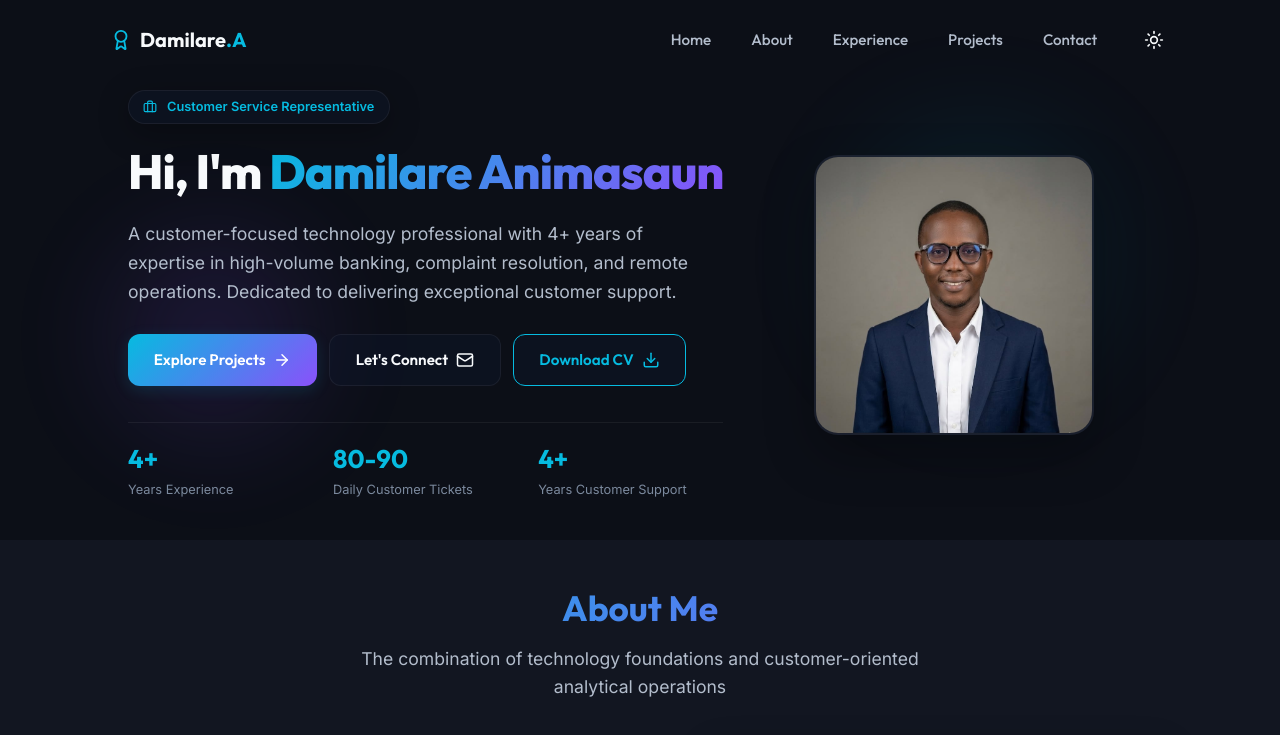
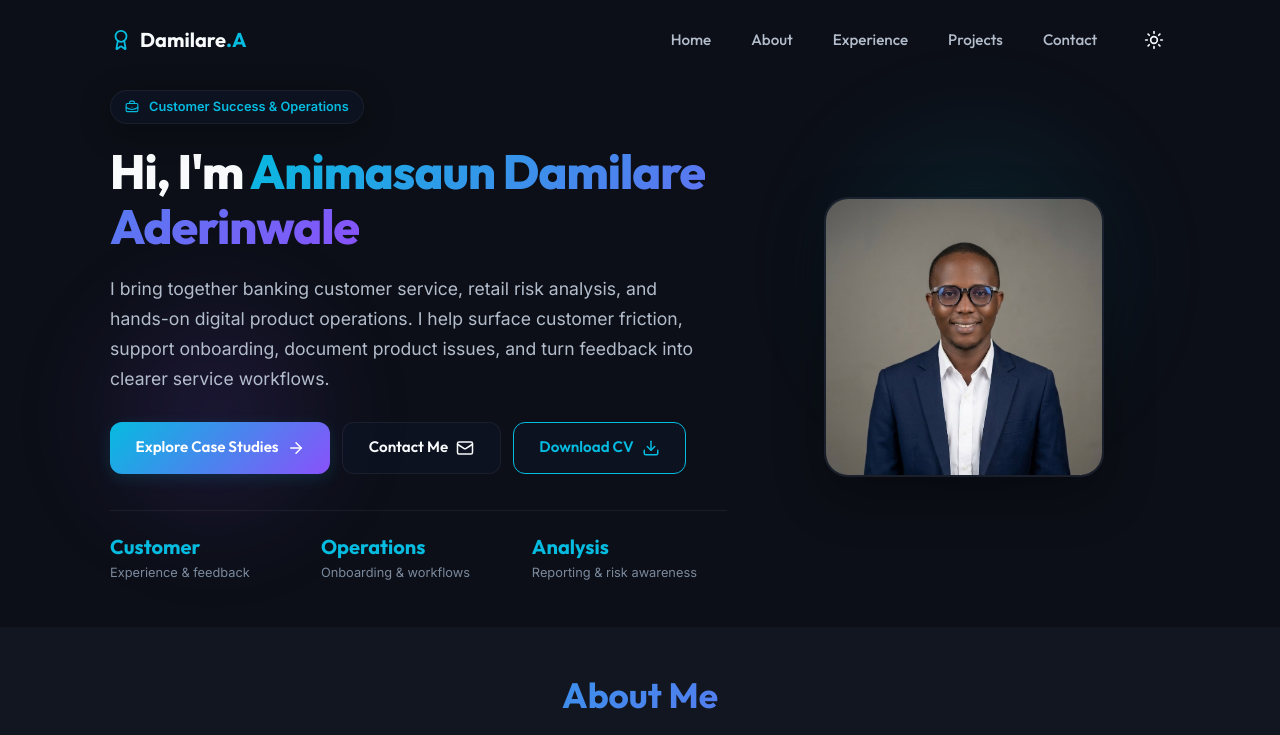
Before and after one commit to ARGS-PYH/Customer-Service, a React (Vite) app: page / in a window 1280 px wide. Shown: the top 735 px of the page. Built offline with nearby package versions, Linux system fonts and the light colour scheme.

Commit message:
Refresh portfolio hero for Customer Success and Operations

```diff
--- a/src/components/Hero.jsx
+++ b/src/components/Hero.jsx
@@ -1,195 +1,110 @@
 import React from 'react';
-import { ArrowRight, Mail, Briefcase, Download } from 'lucide-react';
+import { ArrowRight, Mail, BriefcaseBusiness, Download } from 'lucide-react';
 import avatarImg from '../assets/avatar.jpg';
 
 export default function Hero() {
   return (
     <section id="home" style={{
-      padding: '90px 0 40px 0',
+      padding: '90px 0 44px 0',
       display: 'flex',
       alignItems: 'center',
       position: 'relative',
       overflow: 'hidden'
     }}>
-      {/* Decorative Glow Elements */}
-      <div style={{
-        position: 'absolute',
-        top: '15%',
-        right: '10%',
-        width: '350px',
-        height: '350px',
-        borderRadius: '50%',
-        background: 'radial-gradient(circle, var(--accent) 0%, transparent 70%)',
-        opacity: 0.12,
-        filter: 'blur(60px)',
-        zIndex: 0,
-        pointerEvents: 'none',
+      <div aria-hidden="true" style={{
+        position: 'absolute', top: '15%', right: '10%', width: '350px', height: '350px',
+        borderRadius: '50%', background: 'radial-gradient(circle, var(--accent) 0%, transparent 70%)',
+        opacity: 0.12, filter: 'blur(60px)', zIndex: 0, pointerEvents: 'none',
         animation: 'pulse-glow 8s infinite alternate'
       }} />
-      <div style={{
-        position: 'absolute',
-        bottom: '10%',
-        left: '5%',
-        width: '300px',
-        height: '300px',
-        borderRadius: '50%',
-        background: 'radial-gradient(circle, var(--accent-secondary) 0%, transparent 70%)',
-        opacity: 0.1,
-        filter: 'blur(50px)',
-        zIndex: 0,
-        pointerEvents: 'none',
+      <div aria-hidden="true" style={{
+        position: 'absolute', bottom: '10%', left: '5%', width: '300px', height: '300px',
+        borderRadius: '50%', background: 'radial-gradient(circle, var(--accent-secondary) 0%, transparent 70%)',
+        opacity: 0.1, filter: 'blur(50px)', zIndex: 0, pointerEvents: 'none',
         animation: 'pulse-glow 6s infinite alternate-reverse'
       }} />
 
       <div className="container hero-grid" style={{
-        position: 'relative',
-        zIndex: 10,
-        display: 'grid',
-        gridTemplateColumns: '1.2fr 0.8fr',
-        gap: '2rem',
-        alignItems: 'center'
+        position: 'relative', zIndex: 10, display: 'grid',
+        gridTemplateColumns: '1.2fr 0.8fr', gap: '2rem', alignItems: 'center'
       }}>
-
-        {/* Left Content Side */}
         <div className="animate-fade-in" style={{ display: 'flex', flexDirection: 'column', gap: '1.25rem' }}>
-
-          {/* Tagline Badge */}
           <div className="glass-panel" style={{
-            display: 'inline-flex',
-            alignItems: 'center',
-            gap: '0.6rem',
-            padding: '0.35rem 0.9rem',
-            borderRadius: '50px',
-            width: 'fit-content',
-            fontSize: '0.8rem',
-            fontWeight: 600,
-            color: 'var(--accent)',
-            border: '1px solid var(--border-color)',
-            background: 'var(--bg-card)'
+            display: 'inline-flex', alignItems: 'center', gap: '0.6rem', padding: '0.35rem 0.9rem',
+            borderRadius: '50px', width: 'fit-content', fontSize: '0.8rem', fontWeight: 600,
+            color: 'var(--accent)', border: '1px solid var(--border-color)', background: 'var(--bg-card)'
           }}>
-            <Briefcase size={14} />
-            <span>Customer Service Representative</span>
+            <BriefcaseBusiness size={14} />
+            <span>Customer Success &amp; Operations</span>
           </div>
 
-          {/* Headline */}
           <h1 style={{
-            fontFamily: 'var(--font-heading)',
-            fontSize: 'clamp(2rem, 4vw, 3rem)',
-            fontWeight: 800,
-            lineHeight: 1.15,
-            letterSpacing: '-0.02em'
+            fontFamily: 'var(--font-heading)', fontSize: 'clamp(2rem, 4vw, 3rem)',
+            fontWeight: 800, lineHeight: 1.15, letterSpacing: '-0.02em'
           }}>
-            Hi, I'm <span className="gradient-text">Damilare Animasaun</span>
+            Hi, I'm <span className="gradient-text">Animasaun Damilare Aderinwale</span>
           </h1>
 
-          {/* Subheading */}
           <p style={{
-            fontSize: 'clamp(0.95rem, 1.8vw, 1.1rem)',
-            color: 'var(--text-secondary)',
-            maxWidth: '560px',
-            lineHeight: 1.65
+            fontSize: 'clamp(0.95rem, 1.8vw, 1.1rem)', color: 'var(--text-secondary)',
+            maxWidth: '600px', lineHeight: 1.7
           }}>
-            A customer-focused technology professional with 4+ years of expertise in high-volume banking, complaint resolution, and remote operations. Dedicated to delivering exceptional customer support.
+            I bring together banking customer service, retail risk analysis, and hands-on digital product operations.
+            I help surface customer friction, support onboarding, document product issues, and turn feedback into
+            clearer service workflows.
           </p>
 
-          {/* Actions */}
-          <div style={{
-            display: 'flex',
-            gap: '0.75rem',
-            flexWrap: 'wrap',
-            marginTop: '0.5rem'
-          }}>
+          <div style={{ display: 'flex', gap: '0.75rem', flexWrap: 'wrap', marginTop: '0.5rem' }}>
             <a href="#projects" className="btn btn-primary">
-              Explore Projects <ArrowRight size={18} />
+              Explore Case Studies <ArrowRight size={18} />
             </a>
             <a href="#contact" className="btn btn-secondary">
-              Let's Connect <Mail size={18} />
+              Contact Me <Mail size={18} />
             </a>
-            <a href="/Damilare_Animasaun_CV.pdf" download="Damilare_Animasaun_CV.pdf" target="_blank" rel="noopener noreferrer" className="btn btn-secondary" style={{ borderColor: 'var(--accent)', color: 'var(--accent)' }}>
+            <a href="/Damilare_Animasaun_CV.pdf" download="Animasaun_Damilare_Aderinwale_CV.pdf" className="btn btn-secondary" style={{ borderColor: 'var(--accent)', color: 'var(--accent)' }}>
               Download CV <Download size={18} />
             </a>
           </div>
 
-          {/* Quick Stats Grid */}
-          <div style={{
-            display: 'grid',
-            gridTemplateColumns: 'repeat(3, 1fr)',
-            gap: '1.25rem',
-            marginTop: '1rem',
-            paddingTop: '1rem',
-            borderTop: '1px solid var(--border-color)'
-          }} className="hero-stats">
+          <div className="hero-stats" style={{
+            display: 'grid', gridTemplateColumns: 'repeat(3, minmax(0, 1fr))', gap: '1rem',
+            marginTop: '1rem', paddingTop: '1.25rem', borderTop: '1px solid var(--border-color)'
+          }}>
             <div>
-              <h3 style={{ fontFamily: 'var(--font-heading)', fontSize: '1.6rem', fontWeight: 700, color: 'var(--accent)' }}>4+</h3>
-              <p style={{ fontSize: '0.8rem', color: 'var(--text-muted)' }}>Years Experience</p>
+              <h3 style={{ fontFamily: 'var(--font-heading)', fontSize: '1.25rem', fontWeight: 700, color: 'var(--accent)' }}>Customer</h3>
+              <p style={{ fontSize: '0.8rem', color: 'var(--text-muted)' }}>Experience &amp; feedback</p>
             </div>
             <div>
-              <h3 style={{ fontFamily: 'var(--font-heading)', fontSize: '1.6rem', fontWeight: 700, color: 'var(--accent)' }}>80-90</h3>
-              <p style={{ fontSize: '0.8rem', color: 'var(--text-muted)' }}>Daily Customer Tickets</p>
+              <h3 style={{ fontFamily: 'var(--font-heading)', fontSize: '1.25rem', fontWeight: 700, color: 'var(--accent)' }}>Operations</h3>
+              <p style={{ fontSize: '0.8rem', color: 'var(--text-muted)' }}>Onboarding &amp; workflows</p>
             </div>
             <div>
-              <h3 style={{ fontFamily: 'var(--font-heading)', fontSize: '1.6rem', fontWeight: 700, color: 'var(--accent)' }}>4+</h3>
-              <p style={{ fontSize: '0.8rem', color: 'var(--text-muted)' }}>Years Customer Support</p>
+              <h3 style={{ fontFamily: 'var(--font-heading)', fontSize: '1.25rem', fontWeight: 700, color: 'var(--accent)' }}>Analysis</h3>
+              <p style={{ fontSize: '0.8rem', color: 'var(--text-muted)' }}>Reporting &amp; risk awareness</p>
             </div>
           </div>
-
         </div>
 
-        {/* Right Avatar Side */}
         <div className="animate-fade-in delay-200" style={{
-          display: 'flex',
-          justifyContent: 'center',
-          alignItems: 'center',
-          position: 'relative'
+          display: 'flex', justifyContent: 'center', alignItems: 'center', position: 'relative'
         }}>
-          {/* Avatar Outer Border frame */}
-          <div style={{
-            position: 'relative',
-            width: '280px',
-            height: '280px',
-            borderRadius: '24px',
-            overflow: 'hidden',
-            boxShadow: '0 20px 50px rgba(0,0,0,0.3)',
-            border: '2px solid var(--border-color)',
-            background: 'var(--bg-card)'
-          }} className="avatar-frame">
+          <div className="avatar-frame" style={{
+            position: 'relative', width: '280px', height: '280px', borderRadius: '24px',
+            overflow: 'hidden', boxShadow: '0 20px 50px rgba(0,0,0,0.3)',
+            border: '2px solid var(--border-color)', background: 'var(--bg-card)'
+          }}>
             <img
               src={avatarImg}
-              alt="Damilare Aderinwale Animasaun"
-              style={{
-                width: '100%',
-                height: '100%',
-                objectFit: 'cover',
-                transition: 'transform 0.5s ease'
-              }}
-              onMouseEnter={(e) => e.target.style.transform = 'scale(1.05)'}
-              onMouseLeave={(e) => e.target.style.transform = 'scale(1)'}
+              alt="Portrait of Animasaun Damilare Aderinwale"
+              style={{ width: '100%', height: '100%', objectFit: 'cover', transition: 'transform 0.5s ease' }}
+              onMouseEnter={(e) => { e.currentTarget.style.transform = 'scale(1.05)'; }}
+              onMouseLeave={(e) => { e.currentTarget.style.transform = 'scale(1)'; }}
             />
           </div>
-
         </div>
-
       </div>
 
-      <style>{`
-        @media (max-width: 900px) {
-          .hero-grid {
-            grid-template-columns: 1fr !important;
-            gap: 3rem !important;
-            text-align: center;
-          }
-          .hero-stats {
-            justify-content: center;
-          }
-          .glass-panel {
-            margin: 0 auto;
-          }
-          .avatar-frame {
-            width: 240px !important;
-            height: 240px !important;
-          }
-        }
-      `}</style>
+      <style>{'@media (max-width: 900px) { .hero-grid { grid-template-columns: 1fr !important; gap: 2.5rem !important; text-align: center; } .hero-grid .glass-panel { margin: 0 auto; } .hero-stats { text-align: left; } .avatar-frame { width: 240px !important; height: 240px !important; } } @media (max-width: 480px) { .hero-stats { grid-template-columns: 1fr !important; gap: 0.75rem !important; } .hero-stats > div { padding: 0.55rem 0; } }'}</style>
     </section>
   );
 }
```
